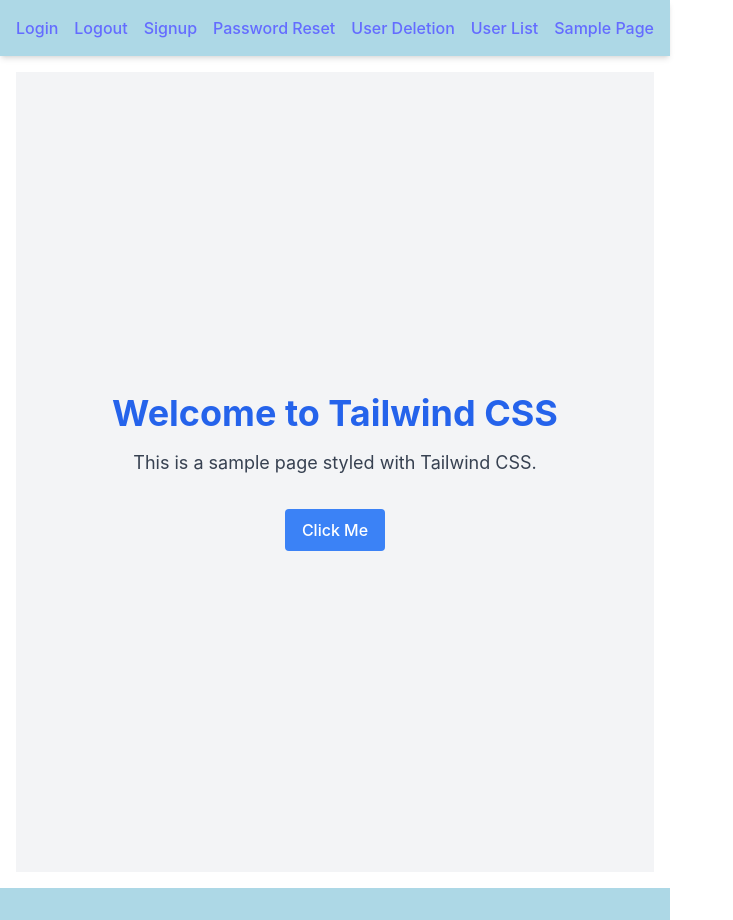
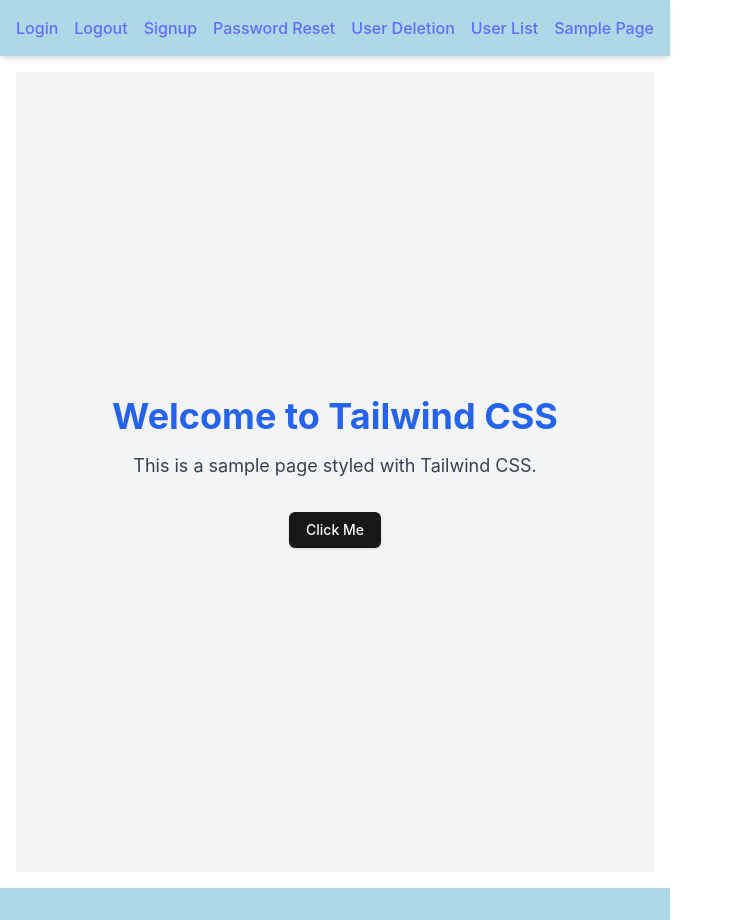
Before and after one commit to Ricky0308/react_django_base, a React (Vite) app in the folder frontend/: page /sample in a window 1280 px wide. Shown: the whole page, without its empty margins (0-733 px from the left). Built offline with nearby package versions, Linux system fonts and the light colour scheme.

Commit message:
install button from shadcn (test)

```diff
--- a/frontend/package.json
+++ b/frontend/package.json
@@ -10,6 +10,7 @@
     "preview": "vite preview"
   },
   "dependencies": {
+    "@radix-ui/react-slot": "^1.1.2",
     "class-variance-authority": "^0.7.1",
     "clsx": "^2.1.1",
     "js-cookie": "^3.0.5",
--- /dev/null
+++ b/frontend/src/components/ui/button.tsx
@@ -0,0 +1,57 @@
+import * as React from "react"
+import { Slot } from "@radix-ui/react-slot"
+import { cva, type VariantProps } from "class-variance-authority"
+
+import { cn } from "@/lib/utils"
+
+const buttonVariants = cva(
+  "inline-flex items-center justify-center gap-2 whitespace-nowrap rounded-md text-sm font-medium transition-colors focus-visible:outline-none focus-visible:ring-1 focus-visible:ring-ring disabled:pointer-events-none disabled:opacity-50 [&_svg]:pointer-events-none [&_svg]:size-4 [&_svg]:shrink-0",
+  {
+    variants: {
+      variant: {
+        default:
+          "bg-primary text-primary-foreground shadow hover:bg-primary/90",
+        destructive:
+          "bg-destructive text-destructive-foreground shadow-sm hover:bg-destructive/90",
+        outline:
+          "border border-input bg-background shadow-sm hover:bg-accent hover:text-accent-foreground",
+        secondary:
+          "bg-secondary text-secondary-foreground shadow-sm hover:bg-secondary/80",
+        ghost: "hover:bg-accent hover:text-accent-foreground",
+        link: "text-primary underline-offset-4 hover:underline",
+      },
+      size: {
+        default: "h-9 px-4 py-2",
+        sm: "h-8 rounded-md px-3 text-xs",
+        lg: "h-10 rounded-md px-8",
+        icon: "h-9 w-9",
+      },
+    },
+    defaultVariants: {
+      variant: "default",
+      size: "default",
+    },
+  }
+)
+
+export interface ButtonProps
+  extends React.ButtonHTMLAttributes<HTMLButtonElement>,
+    VariantProps<typeof buttonVariants> {
+  asChild?: boolean
+}
+
+const Button = React.forwardRef<HTMLButtonElement, ButtonProps>(
+  ({ className, variant, size, asChild = false, ...props }, ref) => {
+    const Comp = asChild ? Slot : "button"
+    return (
+      <Comp
+        className={cn(buttonVariants({ variant, size, className }))}
+        ref={ref}
+        {...props}
+      />
+    )
+  }
+)
+Button.displayName = "Button"
+
+export { Button, buttonVariants }
--- a/frontend/src/pages/SamplePage.tsx
+++ b/frontend/src/pages/SamplePage.tsx
@@ -1,5 +1,5 @@
 import React from 'react';
-
+import { Button } from '@/components/ui/button';
 const SamplePage: React.FC = () => {
   return (
     <div className="flex flex-col items-center justify-center min-h-screen bg-gray-100">
@@ -7,9 +7,9 @@
       <p className="text-lg text-gray-700 mb-8">
         This is a sample page styled with Tailwind CSS.
       </p>
-      <button className="px-4 py-2 bg-blue-500 text-white rounded hover:bg-blue-600">
+      <Button>
         Click Me
-      </button>
+      </Button>
     </div>
   );
 };
```
Also changed, not shown: 1 other file (tests, documents, lock files or other folders).
